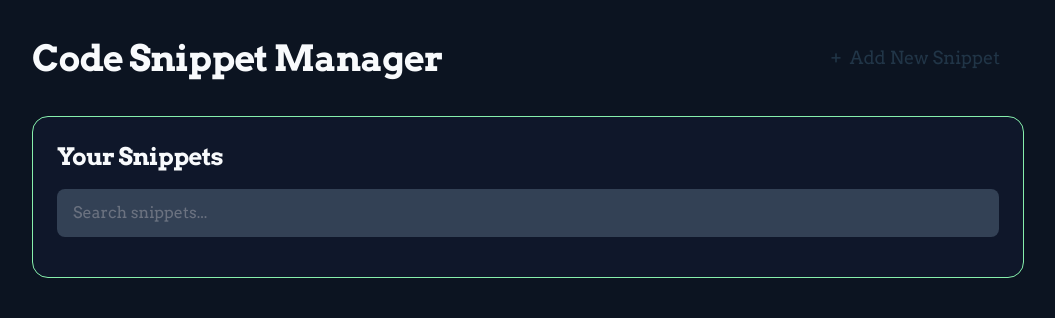
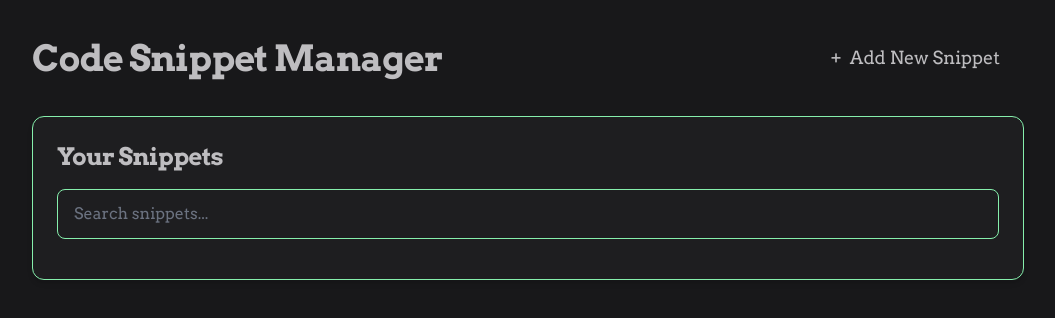
Before and after one commit to mellyhub/code-manager, a React (Vite) app in the folder code-manager/: page / in a window 1280 px wide. Shown: the top 318 px of the page, without its empty margins (112-1167 px from the left). Built offline with nearby package versions, Linux system fonts and the light colour scheme.

Commit message:
new styling pt 1

```diff
--- a/code-manager/src/styles/globals.css
+++ b/code-manager/src/styles/globals.css
@@ -1,16 +1,79 @@
 @import './tailwind.css';
 @import 'highlight.js/styles/github-dark-dimmed.css';
 
-/* Ensure highlight.js styles are properly applied */
+/* Base styles */
+:root {
+  --background: #18181a;
+  --surface: #1e1e20;
+  --text-primary: #bebdc0;
+  --text-muted: #909090;
+}
+
+body {
+  background-color: var(--background);
+  color: var(--text-primary);
+  font-family: 'Inter', -apple-system, BlinkMacSystemFont, 'Segoe UI', Roboto, Oxygen, Ubuntu, Cantarell, sans-serif;
+}
+
+/* Card styles */
+.card {
+  background-color: var(--surface);
+  border-radius: 0.75rem;
+  box-shadow: 0 4px 6px -1px rgba(0, 0, 0, 0.1), 0 2px 4px -1px rgba(0, 0, 0, 0.06);
+  transition: transform 0.2s ease-in-out;
+}
+
+.card:hover {
+  transform: translateY(-2px);
+}
+
+/* Input styles */
+input,
+select,
+textarea {
+  background-color: var(--surface);
+  color: var(--text-primary);
+  border: 1px solid var(--text-muted);
+  border-radius: 0.5rem;
+  padding: 0.75rem;
+  transition: border-color 0.2s ease;
+}
+
+input:focus,
+select:focus,
+textarea:focus {
+  outline: none;
+  border-color: #61afef;
+}
+
+/* Button styles */
+button {
+  font-weight: 500;
+  border-radius: 0.5rem;
+  padding: 0.75rem 1.5rem;
+  transition: all 0.2s ease;
+}
+
+button.primary {
+  background-color: #61afef;
+  color: white;
+}
+
+button.primary:hover {
+  background-color: #5294e2;
+}
+
+/* Highlight.js styles */
 .hljs {
   display: block;
   overflow-x: auto;
-  padding: 0.5em;
-  background: #1e1e1e;
-  color: #abb2bf;
+  padding: 1rem;
+  background: var(--surface);
+  color: var(--text-primary);
   font-family: 'Fira Code', monospace;
   font-size: 0.875rem;
-  line-height: 1.5;
+  line-height: 1.6;
+  border-radius: 0.5rem;
 }
 
 /* Add custom theme colors */
--- a/code-manager/tailwind.config.js
+++ b/code-manager/tailwind.config.js
@@ -14,19 +14,19 @@ export default {
       transparent: 'transparent',
       current: 'currentColor',
       background: {
-        DEFAULT: '#0f172a',
-        light: '#1e293b',
-        dark: '#0c1421',
+        DEFAULT: '#18181a',
+        light: '#18181a',
+        dark: '#18181a',
       },
       surface: {
-        DEFAULT: '#1e293b',
-        light: '#334155',
-        dark: '#0f172a',
+        DEFAULT: '#1e1e20',
+        light: '#1e1e20',
+        dark: '#1e1e20',
       },
       text: {
-        primary: '#f8fafc',
-        secondary: '#94a3b8',
-        muted: '#64748b',
+        primary: '#bebdc0',
+        secondary: '#bebdc0',
+        muted: '#909090',
       },
       primary: {
         50: '#eff6ff',
```
